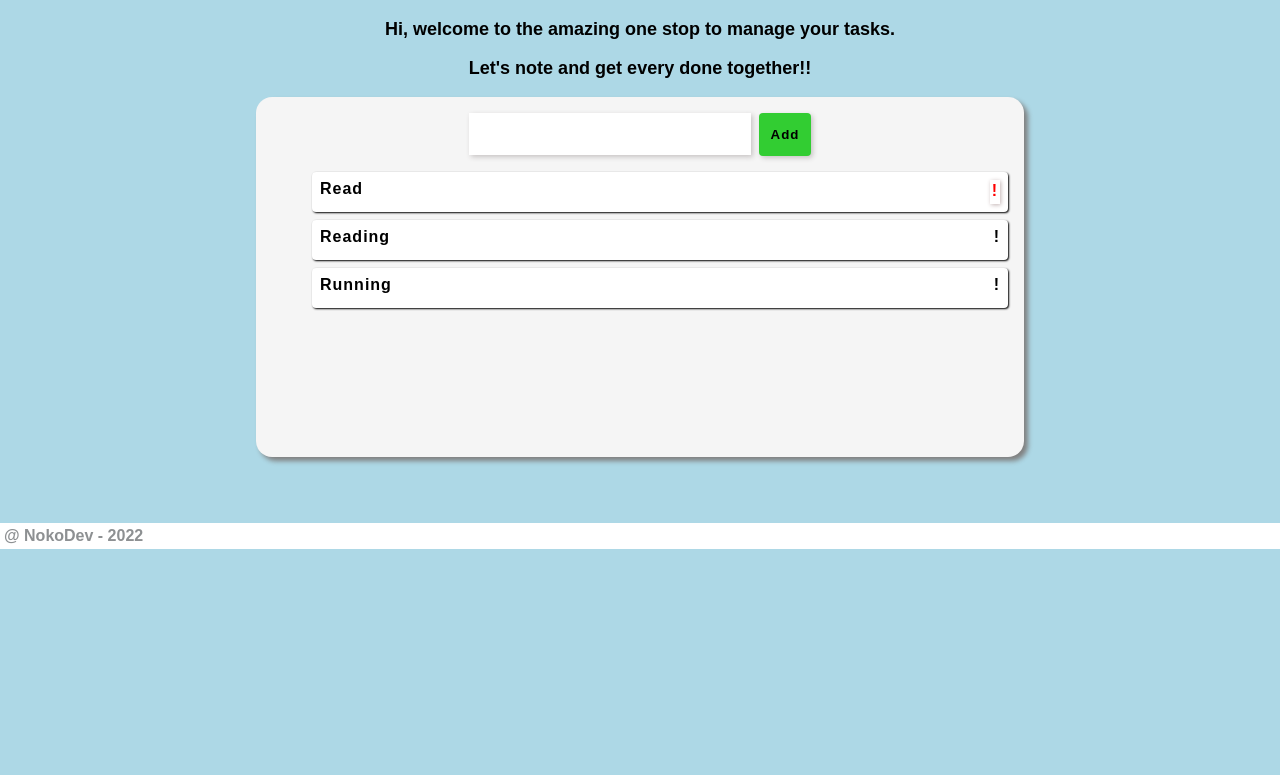
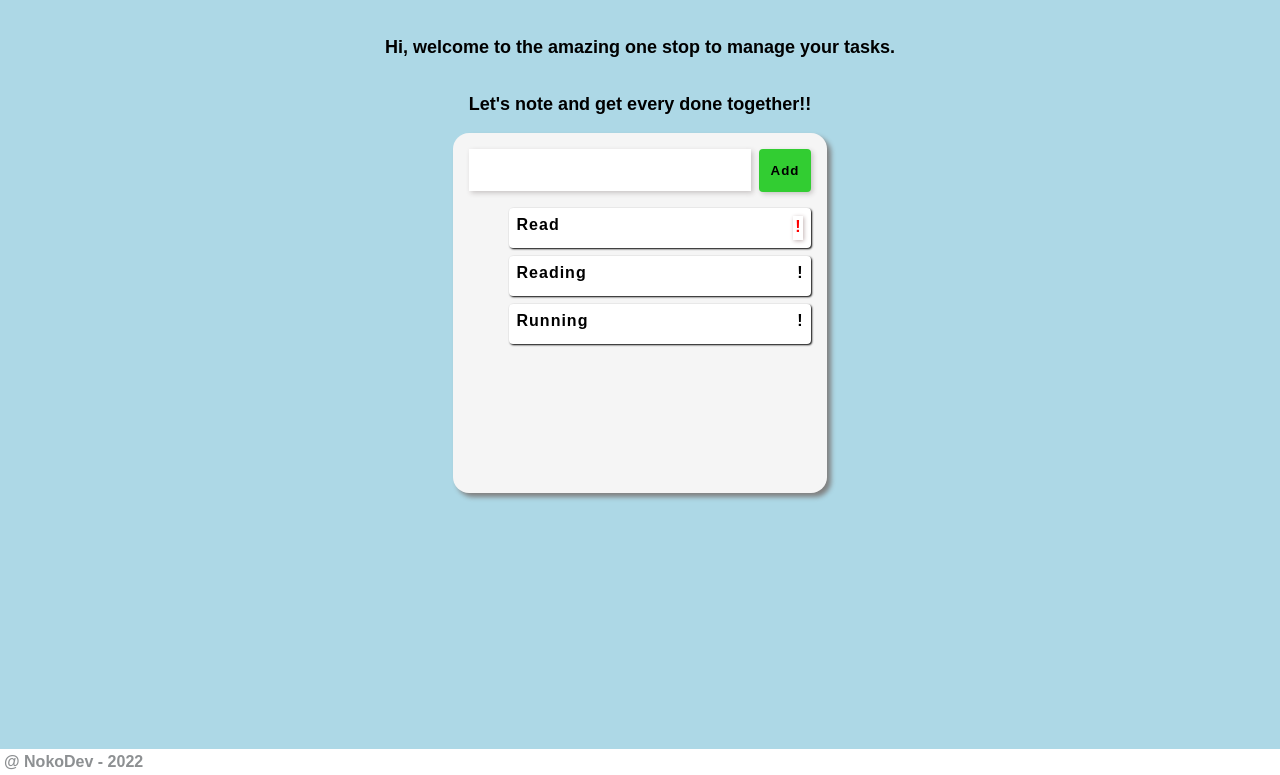
Before and after one commit to NokoDev/todoapp, a plain HTML site: page index.html in a window 1280 px wide. Shown: the part 61-836 px from the top of the page. Before the commit the page ends 800 px from the top, so only its background shows below. Drawn offline with Linux system fonts and the light colour scheme; some icons are missing; a web font is replaced by a local one.

Commit message:
aligned the footer to the bottom

```diff
--- a/style.css
+++ b/style.css
@@ -6,8 +6,10 @@ html {
   font-family: "Zen Kurenaido", sans-serif;
 }
 body {
+  display: flex;
+  flex-direction: column;
   background-color: lightblue;
-  max-height: 100vh;
+  /* max-height: 100vh; */
   max-width: 100vw;
   margin: 0;
 }
@@ -86,10 +88,10 @@ li {
   text-decoration: underline;
 }
 footer {
-    top: 584px;
-    position: fixed;
+    /* top: 584px;
+    position: fixed; */
     display: block;
-  margin-top: auto;
+  margin-top: 256px;
   box-sizing: border-box;
   padding: 4px;
   background-color: white;
```
